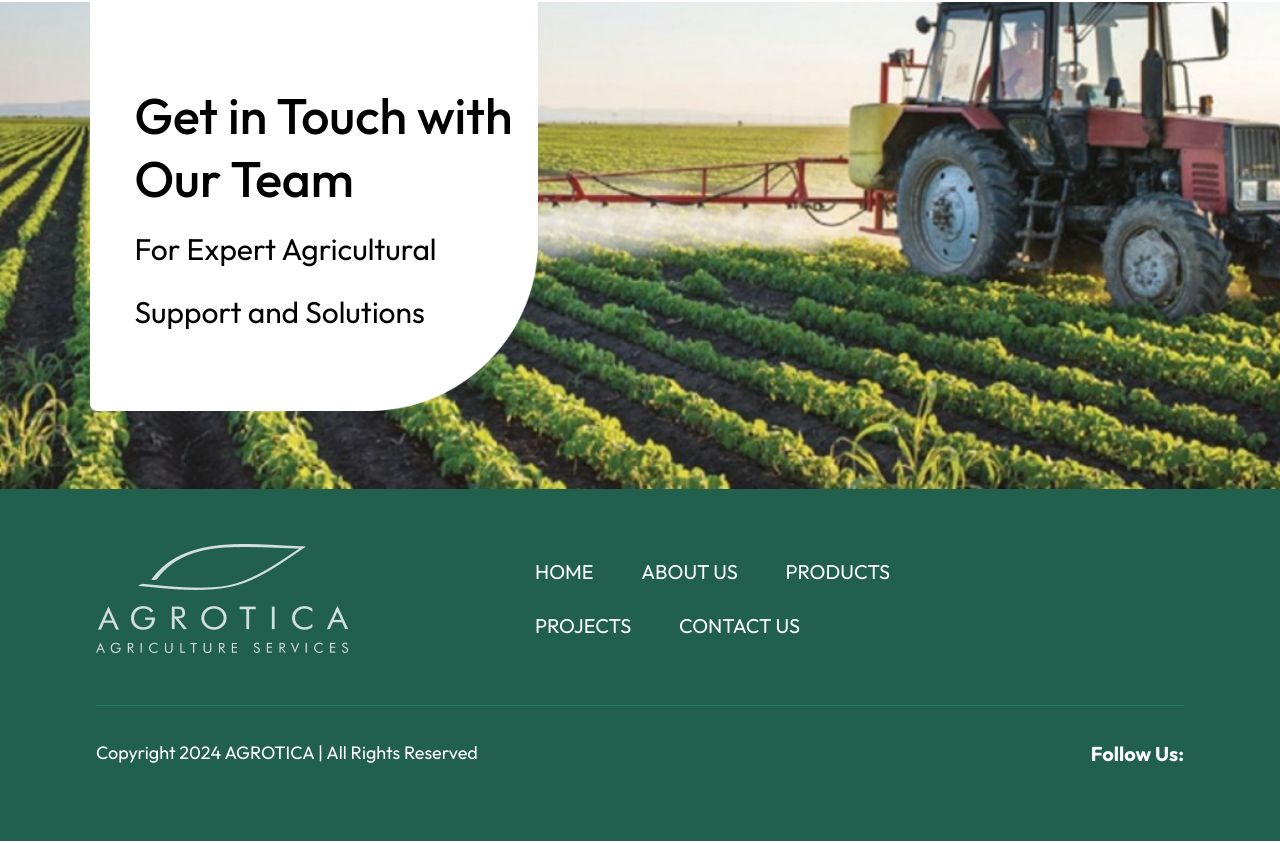
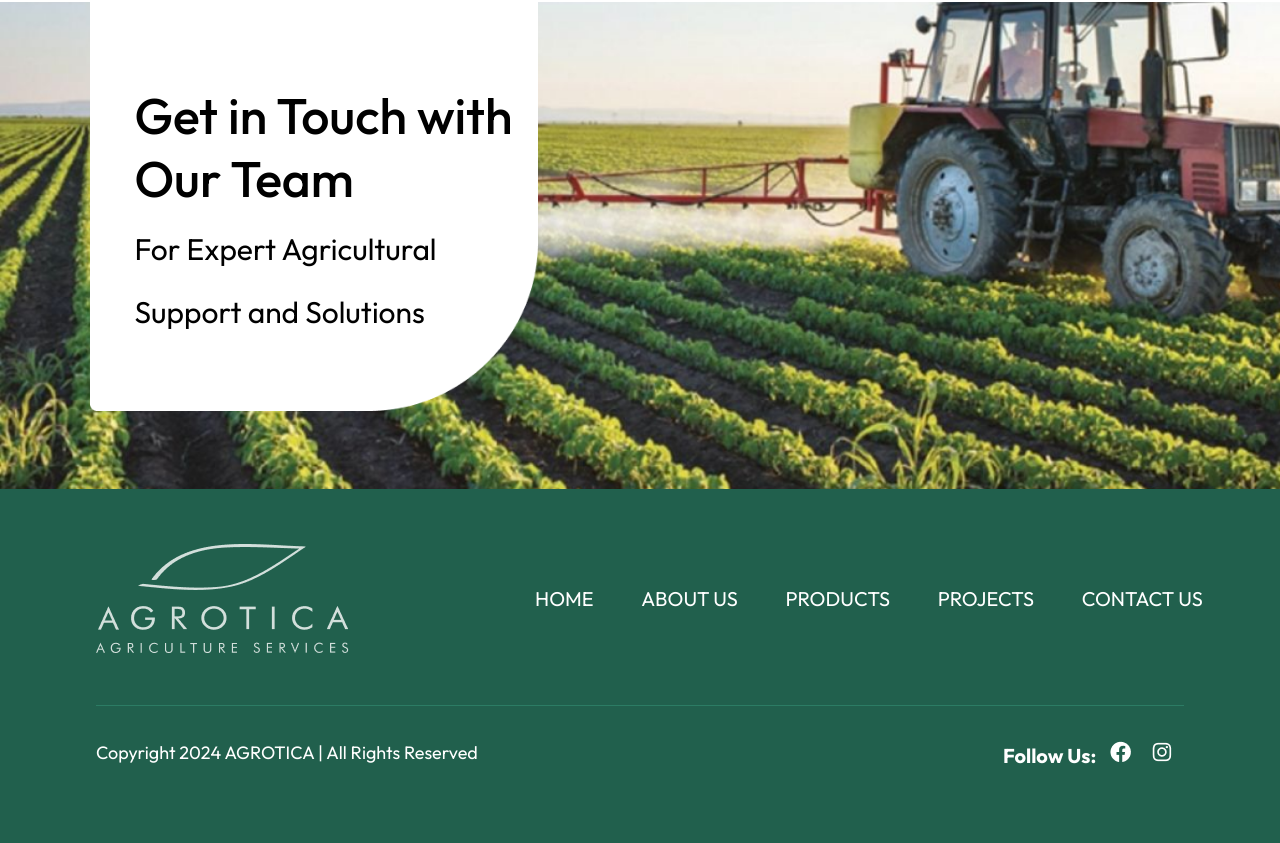
Before and after one commit to Chris-A-75/agrotica-home-page, a JavaScript app: page / in a window 1280 px wide. Shown: the part 3714-4557 px from the top of the page. Built offline with nearby package versions, Linux system fonts and the light colour scheme; the HTML template or start-up script is replaced by a standard one; a web font is replaced by a local one.

Commit message:
Finished last section

```diff
--- a/src/App.css
+++ b/src/App.css
@@ -93,6 +93,7 @@ body {
   font-size: 20px;
   margin: 1% 5%;
   text-transform: uppercase;
+  white-space: nowrap;
 }
 
 @media (max-width: 640px) {
--- a/src/App.js
+++ b/src/App.js
@@ -24,7 +24,8 @@ import image16 from "./assets/Group 14.png";
 import image17 from "./assets/Mask group1.png";
 import image18 from "./assets/Rectangle 12.png";
 import image19 from "./assets/AGROTICA-2024-3.png";
-import { findByPlaceholderText } from "@testing-library/dom";
+import icon1 from "./assets/Icon.png";
+import icon2 from "./assets/Icon (1).png";
 
 function App() {
   return (
@@ -415,7 +416,7 @@ function App() {
       <div className="section-6">
         <div
           className="top-section"
-          style={{ display: "flex", justifyContent: "space-between" }}
+          style={{ display: "flex", justifyContent: "space-between", flexWrap:"wrap"}}
         >
           <img src={image19} alt=""></img>
           <div
@@ -423,7 +424,6 @@ function App() {
               display: "flex",
               alignItems: "center",
               marginRight: "18%",
-              flexWrap: "wrap",
             }}
           >
             <a className="bar-link-text-2" href="/home">
@@ -460,8 +460,8 @@ function App() {
           <div style={{ fontSize: 18, color: "white" }}>
             Copyright 2024 AGROTICA | All Rights Reserved
           </div>
-          <div style={{ fontSize: 20, fontWeight: 600, color: "white" }}>
-            Follow Us:
+          <div style={{ fontSize: 20, fontWeight: 600, color: "white", marginLeft:20}}>
+            Follow Us: <img src={icon1} alt="" style={{marginLeft:10,marginRight:10, cursor:"pointer"}}/><img src={icon2} alt="" style={{marginLeft:10, marginRight:10, cursor:"pointer"}}/>
           </div>
         </div>
       </div>
```
Also changed, not shown: src/assets/Icon (1).png (added), src/assets/Icon.png (added).
